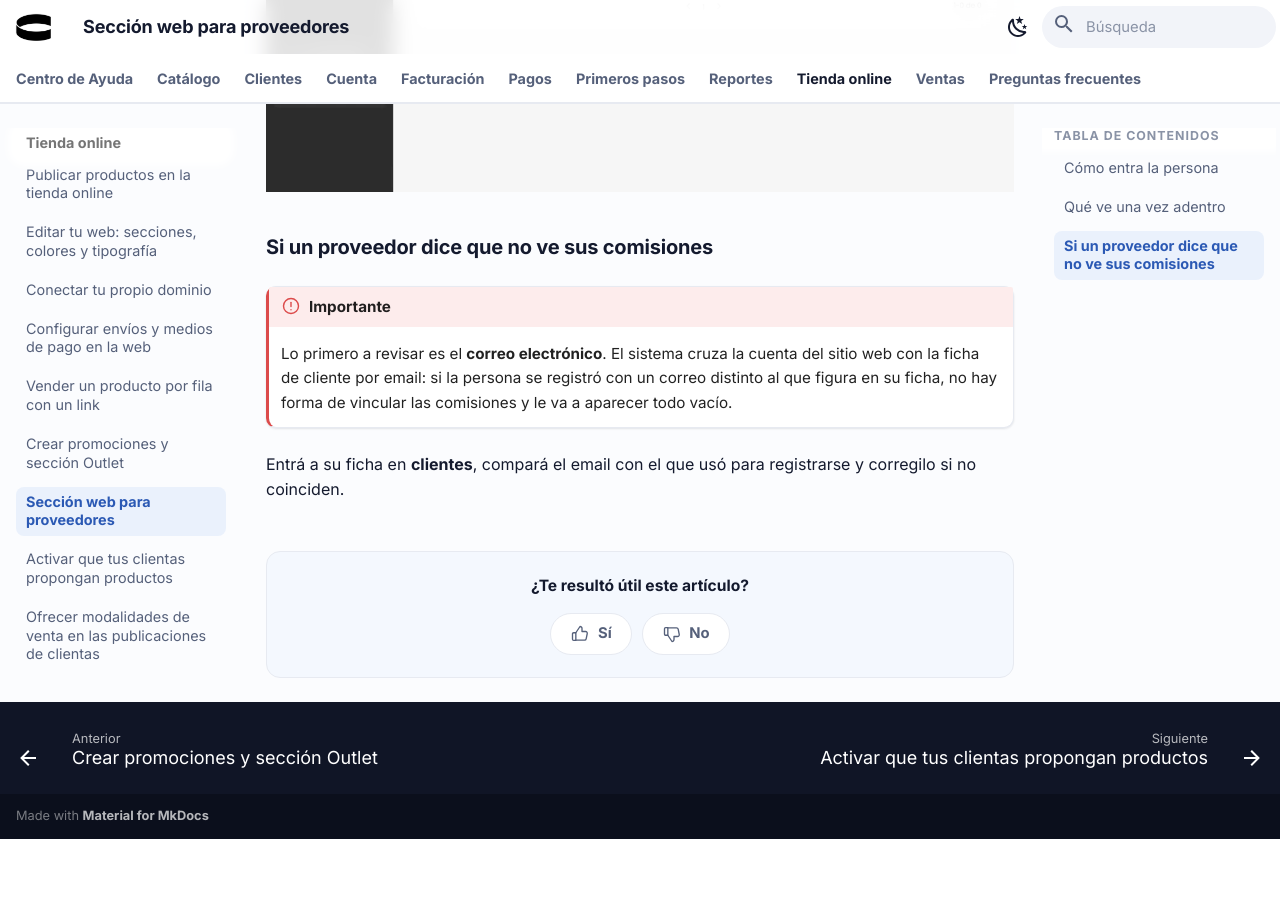
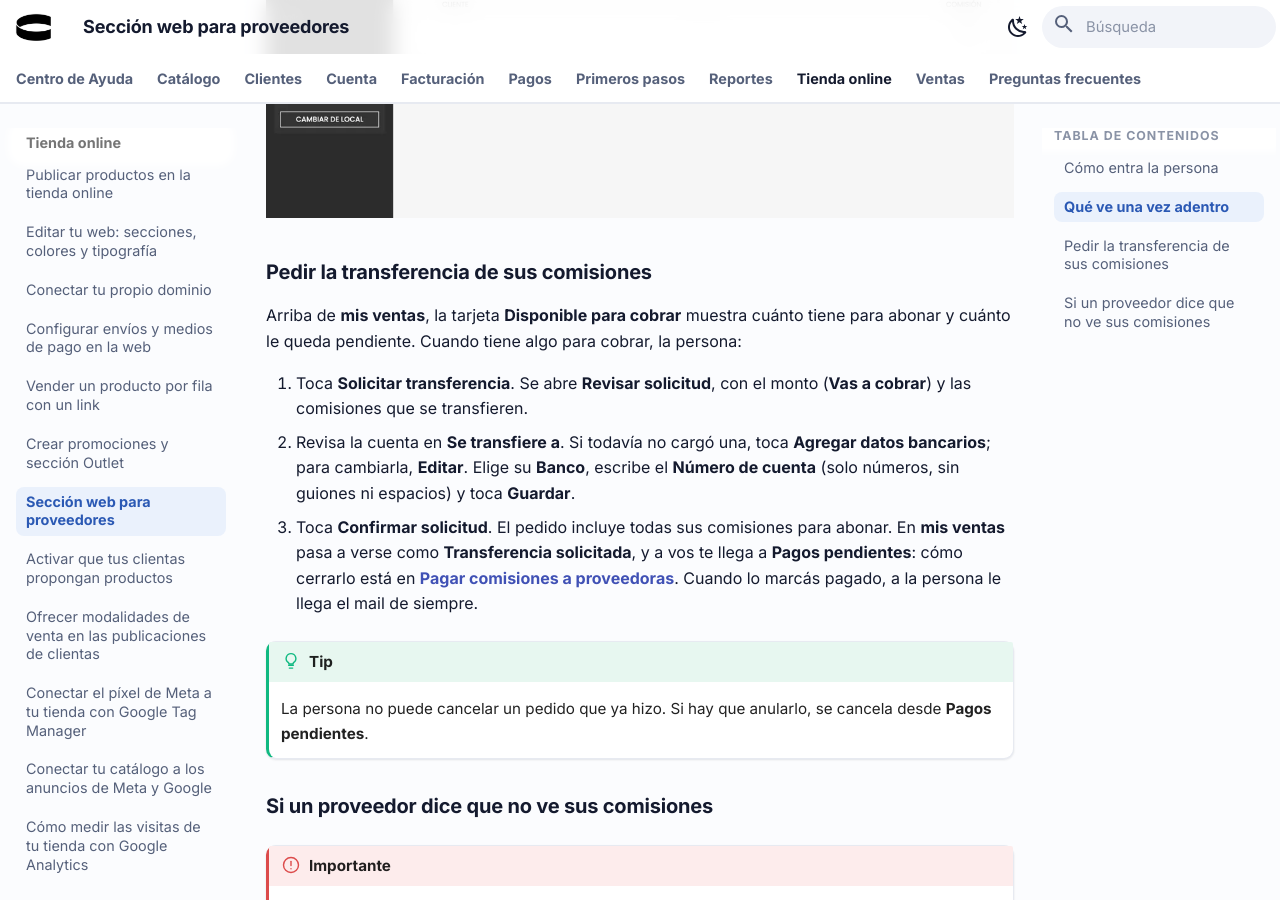
Before and after one commit to CircularSoftware/sc-docs, an MkDocs documentation site: the page built from docs/tienda-online/web-proveedoras.md, in a window 1280 px wide and 900 px high, scrolled down 1933 px. Built offline with MkDocs 1.6.1 and Material for MkDocs 9.7.7, drawn with Linux system fonts in a browser that asks for light colours; before the commit the page ends 2772 px from its top, so only the background shows below that; some of the changed text lies outside the part shown.

Commit message:
docs: sync from Notion [skip ci]

```diff
--- a/docs/pagos/pagar-comisiones.md
+++ b/docs/pagos/pagar-comisiones.md
@@ -4,12 +4,16 @@
 order: 10
 type: Guía
 aliases: cómo pago las comisiones, comisiones a abonar, dónde veo lo que tengo que
-  pagar, registrar el pago a la proveedora, comisiones pendientes
+  pagar, registrar el pago a la proveedora, comisiones pendientes, pedido desde la
+  web, la proveedora pidió la transferencia, solicitud de transferencia, cambió su
+  cuenta, no me deja confirmar el pago, tienda desde la que pagás
 ---
 
 # Pagar comisiones a proveedoras
 
 Cuando una proveedora viene a cobrar, el pago se registra desde su ficha de cliente. Lo que pasa depende del medio de pago: con **efectivo, vale, débito o crédito**, el pago se registra en el momento — el sistema marca las comisiones como abonadas, genera el movimiento de caja, crea el vale si corresponde, factura y le avisa por mail. Con **transferencia o Mercado Pago**, el pago queda en **Pagos pendientes** hasta que alguien lo marca como pagado, porque la plata sale después.
+
+La proveedora también puede pedir la transferencia ella misma, desde **Mis Ventas** en la web de la tienda. Ese pedido llega a **Pagos pendientes** como uno más: mirá **Un pedido desde la web** más abajo.
 
 ### Estados de una comisión
 
@@ -63,6 +67,17 @@
 1. Hacé la transferencia o el pago por Mercado Pago. En un pago por Mercado Pago, la columna **Datos bancarios** muestra un guion: es normal, no hace falta una cuenta bancaria.
 1. Hacé clic en **Marcar pagado**. A la pregunta *¿Ya hiciste el pago?*, hacé clic en **Confirmar**.
 1. Recién ahí el pago se anota en la caja, se factura y se le avisa a la proveedora.
+#### Un pedido desde la web
+
+Cuando la proveedora pide la transferencia desde **Mis Ventas**, el pedido aparece en **Pagos pendientes** con la etiqueta **Pedido desde la web** y la cuenta a la que pidió que le transfieras. Incluye todas sus comisiones que estaban para abonar en ese momento. El número junto a **Pagos pendientes**, en el menú, te avisa cuando llega uno nuevo, y si la tienda tiene un email cargado también le llega el aviso **Pedido de transferencia de comisiones**.
+
+1. Hacé la transferencia a la cuenta que muestra la fila.
+1. Hacé clic en **Marcar pagado**.
+1. En **Tienda desde la que pagás**, elegí la tienda de cuya caja sale la plata. Hasta que la elegís, **Confirmar** queda apagado.
+1. Hacé clic en **Confirmar**. El egreso se registra en la caja de esa tienda.
+- **Si la fila dice «Cambió su cuenta»**, la persona guardó otra cuenta después de pedir. La que se muestra es la del pedido: si no estás segura de a cuál transferir, consultale antes.
+- **Si aparece** *Para marcarlo pagado necesitás una tienda activa a tu cargo desde la que pagar.*, tu usuario no tiene ninguna tienda desde la que pagar. Lo tiene que marcar alguien que sí tenga una.
+- **La proveedora no puede cancelar su pedido.** Si no corresponde pagarlo, cancelalo desde **Pagos pendientes** con **Cancelar pago**: sus comisiones vuelven a quedar para abonar.
 !!! tip "Tip"
     Los pagos en efectivo que hayan quedado en **Pagos pendientes** de antes de este cambio no se mueven solos: se cierran con **Marcar pagado**.
 
@@ -107,4 +122,4 @@
 !!! video "Video"
     Ver el video tutorial: [https://youtu.be/F0PAr31s0I0](https://youtu.be/F0PAr31s0I0)
 
-<p class="doc-aliases" markdown>Términos relacionados: cómo pago las comisiones, comisiones a abonar, dónde veo lo que tengo que pagar, registrar el pago a la proveedora, comisiones pendientes</p>
+<p class="doc-aliases" markdown>Términos relacionados: cómo pago las comisiones, comisiones a abonar, dónde veo lo que tengo que pagar, registrar el pago a la proveedora, comisiones pendientes, pedido desde la web, la proveedora pidió la transferencia, solicitud de transferencia, cambió su cuenta, no me deja confirmar el pago, tienda desde la que pagás</p>
--- a/docs/tienda-online/web-proveedoras.md
+++ b/docs/tienda-online/web-proveedoras.md
@@ -5,7 +5,9 @@
 type: Guía
 aliases: el proveedor no ve sus comisiones, la proveedora no ve sus comisiones, mis
   ventas aparece vacío, cómo entra el proveedor a la web, no le aparecen las comisiones
-  en la web, iniciar sesión proveedor, mi cuenta sitio web
+  en la web, iniciar sesión proveedor, mi cuenta sitio web, solicitar transferencia,
+  la proveedora quiere cobrar por transferencia, cargar cuenta bancaria, datos bancarios
+  de la proveedora, disponible para cobrar, transferencia solicitada
 ---
 
 # Sección web para proveedores
@@ -26,13 +28,25 @@
 
 - **mis datos** — sus datos personales, que puede corregir ella misma.
 - **mis órdenes** — lo que compró.
-- **mis ventas** — las comisiones que le corresponden por la mercadería que dejó.
+- **mis ventas** — las comisiones que le corresponden por la mercadería que dejó. Desde ahí también puede pedirte la transferencia de las que están para abonar (ver abajo).
 - **favoritos**
 ![Sección mi cuenta en el sitio web](/assets/web-proveedoras/140ba68bce92.webp)
 
 Lo que aparece en **mis ventas** es exactamente lo mismo que ves vos en el backoffice, en la ficha de esa persona, pestaña **Comisiones**. Si ahí no hay comisiones para cobrar, del lado de la persona también va a figurar vacío.
 
 ![Comisiones en el backoffice](/assets/web-proveedoras/448ac470864f.webp)
+
+### Pedir la transferencia de sus comisiones
+
+Arriba de **mis ventas**, la tarjeta **Disponible para cobrar** muestra cuánto tiene para abonar y cuánto le queda pendiente. Cuando tiene algo para cobrar, la persona:
+
+1. Toca **Solicitar transferencia**. Se abre **Revisar solicitud**, con el monto (**Vas a cobrar**) y las comisiones que se transfieren.
+1. Revisa la cuenta en **Se transfiere a**. Si todavía no cargó una, toca **Agregar datos bancarios**; para cambiarla, **Editar**. Elige su **Banco**, escribe el **Número de cuenta** (solo números, sin guiones ni espacios) y toca **Guardar**.
+1. Toca **Confirmar solicitud**.
+El pedido incluye todas sus comisiones para abonar. En **mis ventas** pasa a verse como **Transferencia solicitada**, y a vos te llega a **Pagos pendientes**: cómo cerrarlo está en [Pagar comisiones a proveedoras](../pagos/pagar-comisiones.md). Cuando lo marcás pagado, a la persona le llega el mail de siempre.
+
+!!! tip "Tip"
+    La persona no puede cancelar un pedido que ya hizo. Si hay que anularlo, se cancela desde **Pagos pendientes**.
 
 ### Si un proveedor dice que no ve sus comisiones
 
@@ -41,4 +55,4 @@
 
 Entrá a su ficha en **clientes**, compará el email con el que usó para registrarse y corregilo si no coinciden.
 
-<p class="doc-aliases" markdown>Términos relacionados: el proveedor no ve sus comisiones, la proveedora no ve sus comisiones, mis ventas aparece vacío, cómo entra el proveedor a la web, no le aparecen las comisiones en la web, iniciar sesión proveedor, mi cuenta sitio web</p>
+<p class="doc-aliases" markdown>Términos relacionados: el proveedor no ve sus comisiones, la proveedora no ve sus comisiones, mis ventas aparece vacío, cómo entra el proveedor a la web, no le aparecen las comisiones en la web, iniciar sesión proveedor, mi cuenta sitio web, solicitar transferencia, la proveedora quiere cobrar por transferencia, cargar cuenta bancaria, datos bancarios de la proveedora, disponible para cobrar, transferencia solicitada</p>
```
Also changed, not shown: docs/primeros-pasos/panel-inicio.md (+18 -2 lines), docs/ventas/productos-de-precio-fijo.md (added, +65 -0 lines), docs/ventas/venta-rapida.md (+2 -1 lines), docs/ventas/.pages, manifest.json.
